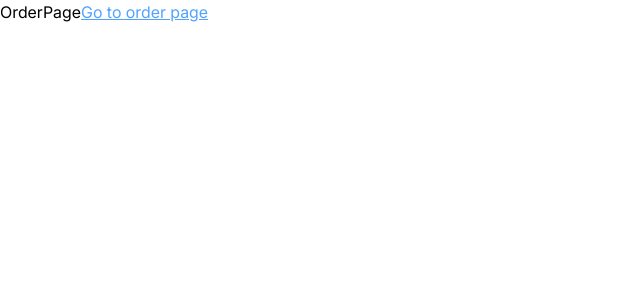
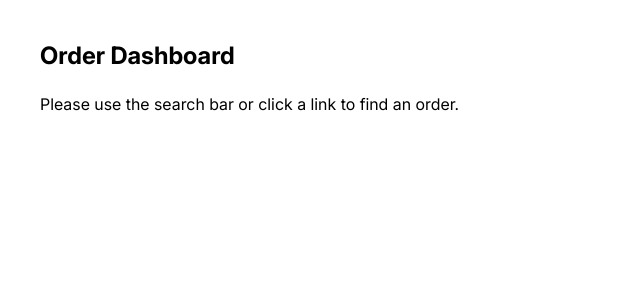
Before and after one commit to Rishabh1-dubey/nextjs_mastery, a Next.js app: page /order in a window 1280 px wide. Shown: the top 300 px of the page, without its empty margins (0-640 px from the left). Built offline with nearby package versions, Linux system fonts and the light colour scheme.

Commit message:
pracitsed on dynamic route and query paramenter

```diff
--- a/src/app/order/[orderId]/page.tsx
+++ b/src/app/order/[orderId]/page.tsx
@@ -1,11 +1,15 @@
 import React from "react";
 
-const OrderId = async ({ params }) => {
-  const { id } = await params;
+const OrderId = async ({ searchParams }) => {
+  const { q } = searchParams;
   return (
     <div>
       OrderId
-      <h2>the order id is that :{id}</h2>
+      <h2>the order id is that :{q}</h2>
+      <p className="mb-4">
+        Search Query:{" "}
+        <span className="font-bold text-blue-600">{searchParams.q}</span>
+      </p>
     </div>
   );
 };
--- a/src/app/order/page.tsx
+++ b/src/app/order/page.tsx
@@ -1,13 +1,18 @@
-import Link from "next/link";
-import React from "react";
+const OrderPage = async ({ searchParams }) => {
+  // 1. Get the query param
+  const { q } = await searchParams;
+  console.log(q);
 
-const OrderPage = () => {
   return (
-    <div>
-      OrderPage
-      <Link className="text-blue-400 underline" href="/order/123">
-        Go to order page
-      </Link>
+    <div className="p-10">
+      <h1 className="text-2xl font-bold mb-5">Order Dashboard</h1>
+      {q ? (
+        <p>
+          You are looking for: <strong>{q}</strong>
+        </p>
+      ) : (
+        <p>Please use the search bar or click a link to find an order.</p>
+      )}
     </div>
   );
 };
```
